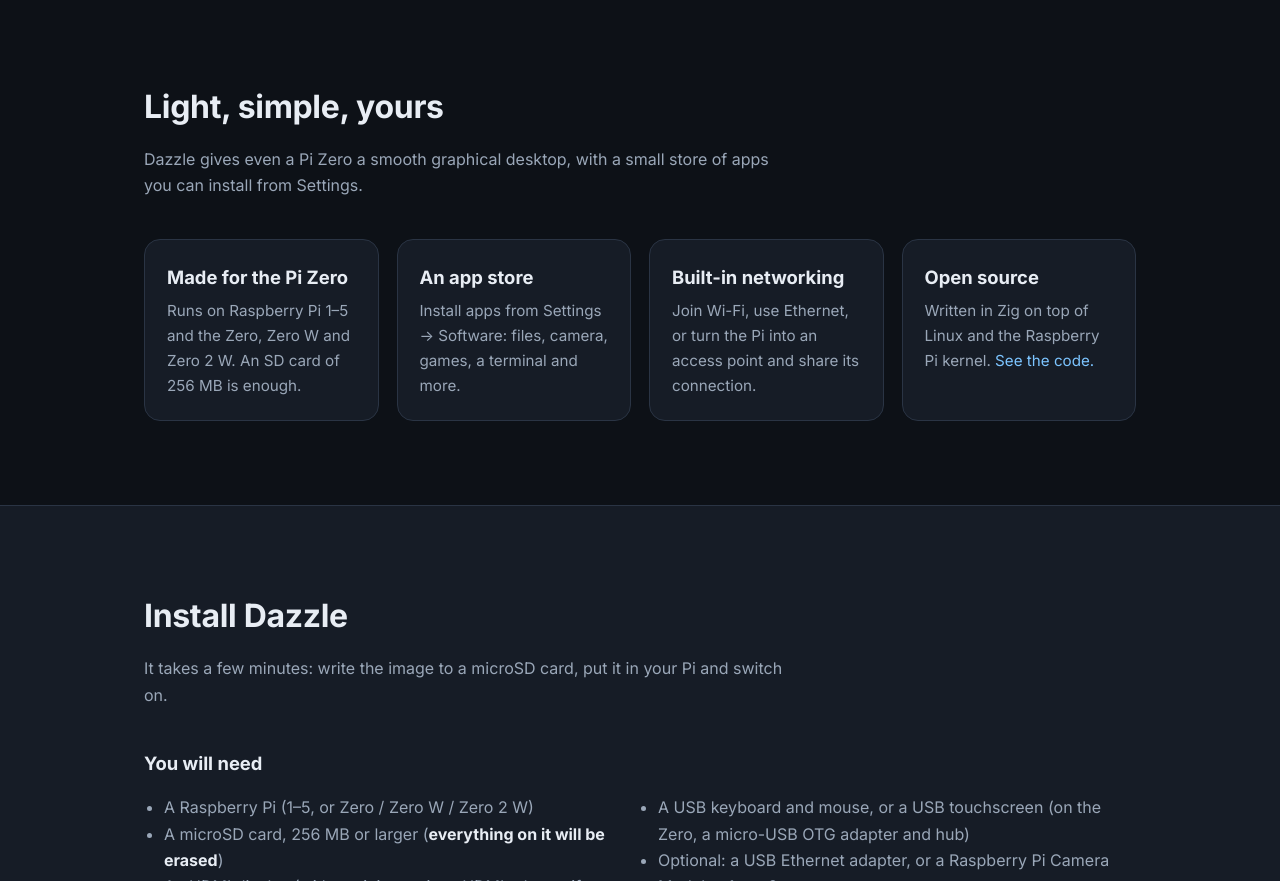
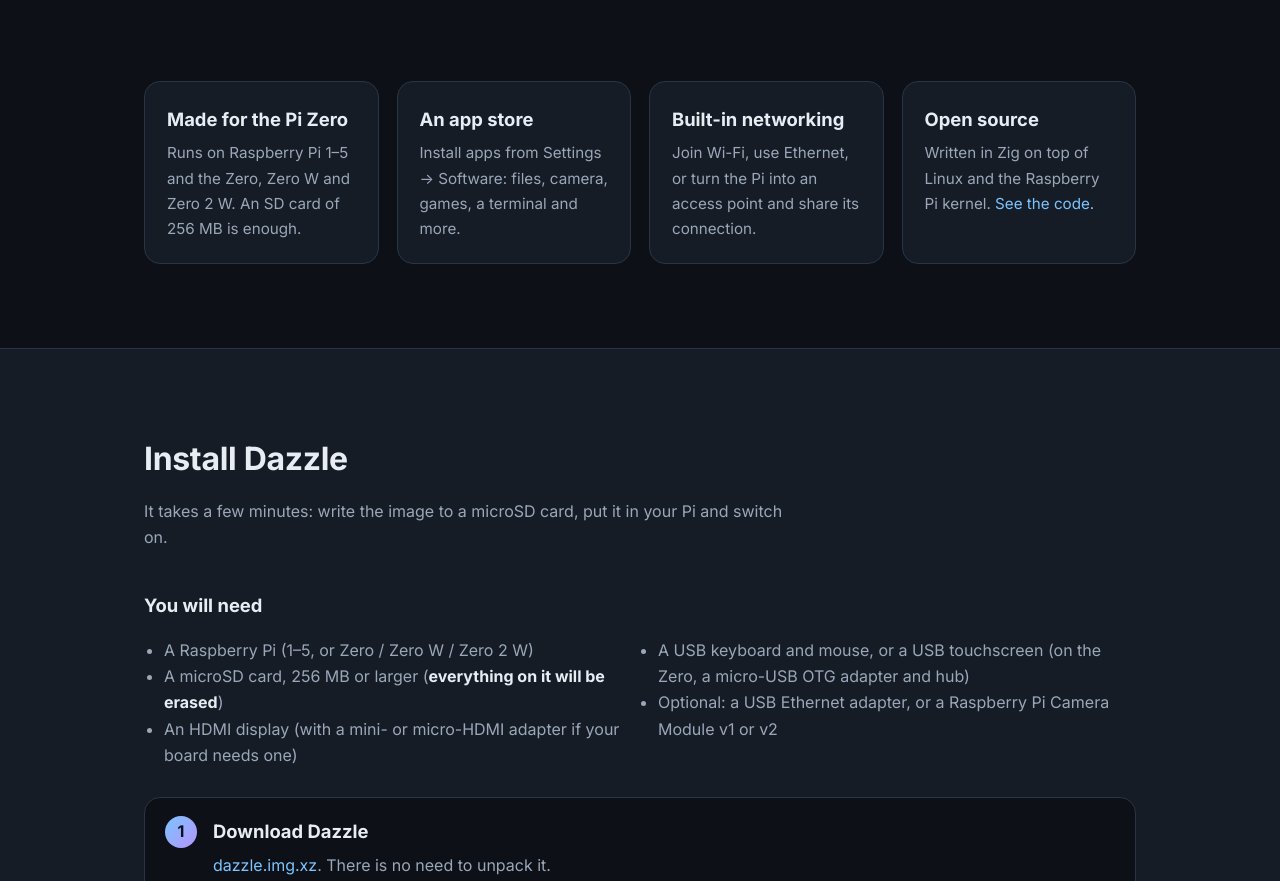
Before and after one commit to dazzleos/website, a plain HTML site: page index.html in a window 1280 px wide. Shown: the part 1012-1893 px from the top of the page. Drawn offline with Linux system fonts and the light colour scheme.

Commit message:
Remove the Light, simple, yours heading

```diff
--- a/index.html
+++ b/index.html
@@ -42,8 +42,6 @@
 
     <section id="about">
       <div class="wrap">
-        <h2>Light, simple, yours</h2>
-        <p class="sub">Dazzle gives even a Pi Zero a smooth graphical desktop, with a small store of apps you can install from Settings.</p>
         <div class="features">
           <div class="card"><h3>Made for the Pi Zero</h3><p>Runs on Raspberry Pi 1–5 and the Zero, Zero W and Zero 2 W. An SD card of 256&nbsp;MB is enough.</p></div>
           <div class="card"><h3>An app store</h3><p>Install apps from Settings → Software: files, camera, games, a terminal and more.</p></div>
```
